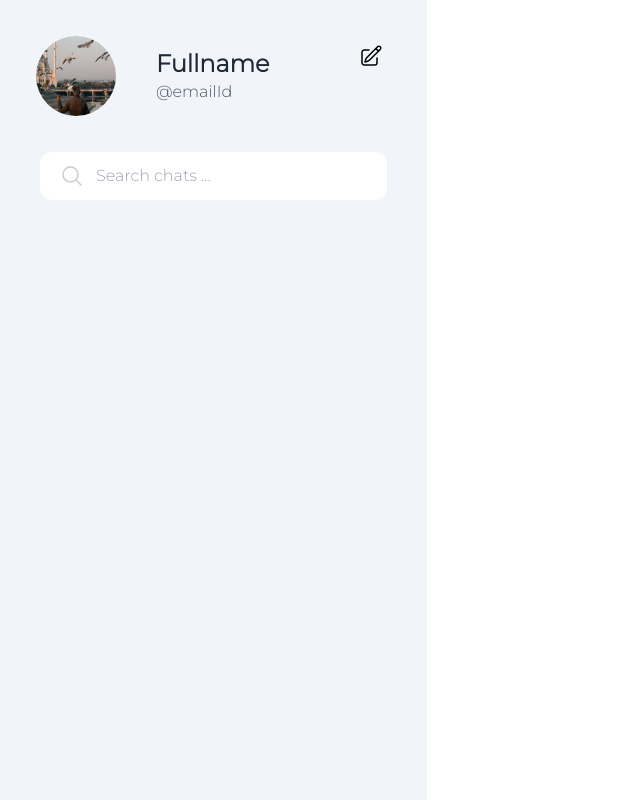
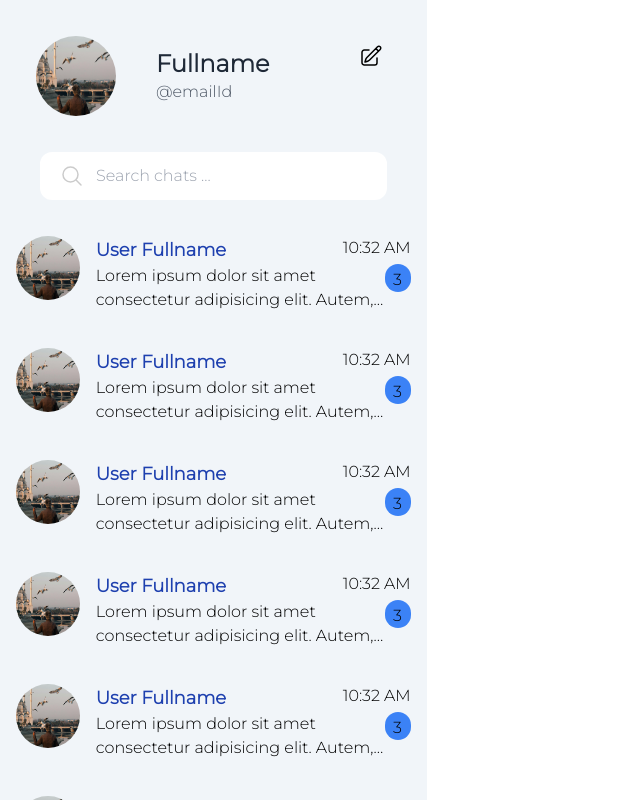
Before and after one commit to techmannih/chat-app-client, a React (Vite) app: page / in a window 1280 px wide. Shown: the top 800 px of the page, without its empty margins (0-640 px from the left). Built offline with nearby package versions, Linux system fonts and the light colour scheme.

Commit message:
user chats

```diff
--- a/src/components/chatLeftSection/Chatleftbar.jsx
+++ b/src/components/chatLeftSection/Chatleftbar.jsx
@@ -1,14 +1,36 @@
 import ChatSearch from "../chatSearch/ChatSearch";
+import ChatUser from "../chatUser/ChatUser";
 import CurrentUser from "../currentUser/CurrentUser";
 
 export default function Chatleftbar() {
   return (
-    <div className="w-1/3 h-full bg-slate-100">
-      <div className="top">
+    <div className="w-1/3 h-full bg-slate-100 ">
+      <div className="z-10">
         <CurrentUser />
       </div>
-      <div className="leftBottom">
+      <div>
         <ChatSearch />
+      </div>
+      <div className="leftUsers mt-5">
+        <ChatUser/>
+        <ChatUser/>
+        <ChatUser/>
+        <ChatUser/>
+        <ChatUser/>
+        <ChatUser/>
+        <ChatUser/>
+        <ChatUser/>
+        <ChatUser/>
+        <ChatUser/>
+        <ChatUser/>
+        <ChatUser/>
+        <ChatUser/>
+        <ChatUser/>
+        <ChatUser/>
+        <ChatUser/>
+        <ChatUser/>
+        <ChatUser/>
+        <ChatUser/>
       </div>
     </div>
   );
--- /dev/null
+++ b/src/components/chatUser/ChatUser.jsx
@@ -0,0 +1,35 @@
+export default function ChatUser() {
+  return (
+    <div className="container flex p-4">
+      {/* profile pic */}
+      <div className="w-20 h-20">
+        <img
+          className="w-16 h-16 rounded-full"
+          src="/src/assets/img/profile.jpg"
+          alt=""
+        />
+      </div>
+      <div className="container ml-4">
+        {/* name and time */}
+        <div className="flex overflow-hidden content-center justify-between">
+          <div className="text-blue-800 text-lg font-bold">User Fullname</div>
+          <div>10:32 AM</div>
+        </div>
+        {/* messages and  notification */}
+        <div className="flex">
+          <div className="container">
+            <p className="line-clamp-2">
+              Lorem ipsum dolor sit amet consectetur adipisicing elit. Autem,
+              perferendis! Lorem ipsum, dolor sit amet consectetur adipisicing
+              elit. Ex, cumque facilis minus vitae illum corporis sit esse iure
+              ullam eos!
+            </p>
+          </div>
+          <div className="bg-blue-500 rounded-full w-7 h-7 relative">
+            <span className="absolute left-2 top-1">3</span>
+          </div>
+        </div>
+      </div>
+    </div>
+  );
+}
--- a/src/index.css
+++ b/src/index.css
@@ -1,3 +1,7 @@
 @tailwind base;
 @tailwind components;
 @tailwind utilities;
+
+::-webkit-scrollbar{
+    display: none;
+}
```
